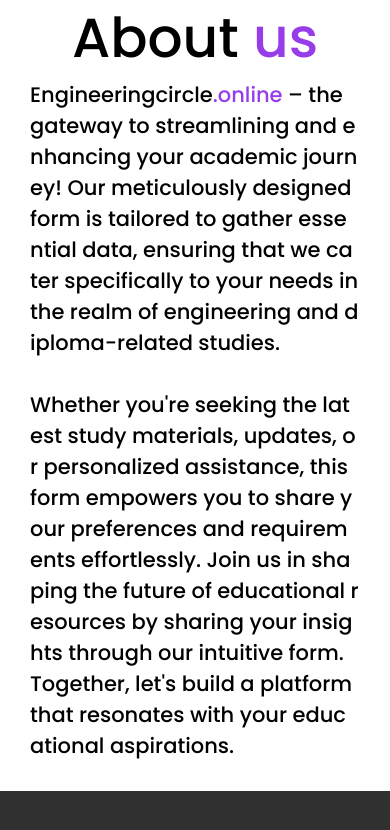
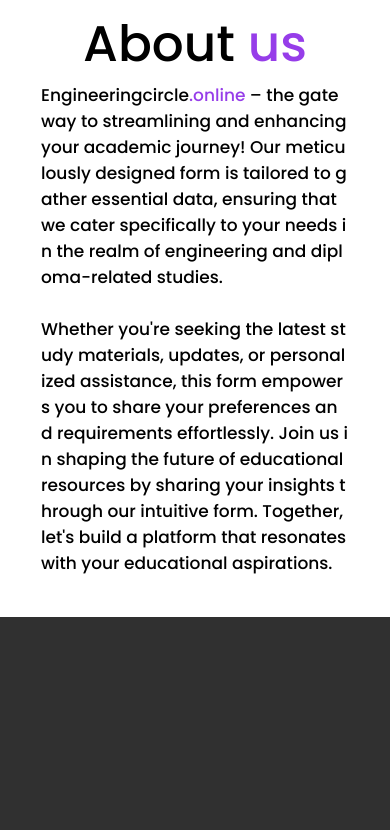
Before and after one commit to Iamvishant01/ECNEWPC01, a plain HTML site: page Index.html in a window 390 px wide. Shown: the part 2148-2978 px from the top of the page. Drawn offline with nearby package versions, Linux system fonts and the light colour scheme.

Commit message:
Update style.css

```diff
--- a/style.css
+++ b/style.css
@@ -298,14 +298,14 @@ footer{
     }
     #Aboutus #AH2{
         text-align: left;
-        padding: 5%;
+        padding: 8%;
         overflow: hidden;
-        font-size: 55px;
+        font-size: 50px;
         text-align: center;
     }
     #Aboutus #AH2 p{
         text-align: left;
-        font-size: 21px;
+        font-size: 17px;
         word-break: break-all;
     }
     #Aboutus img{
```
